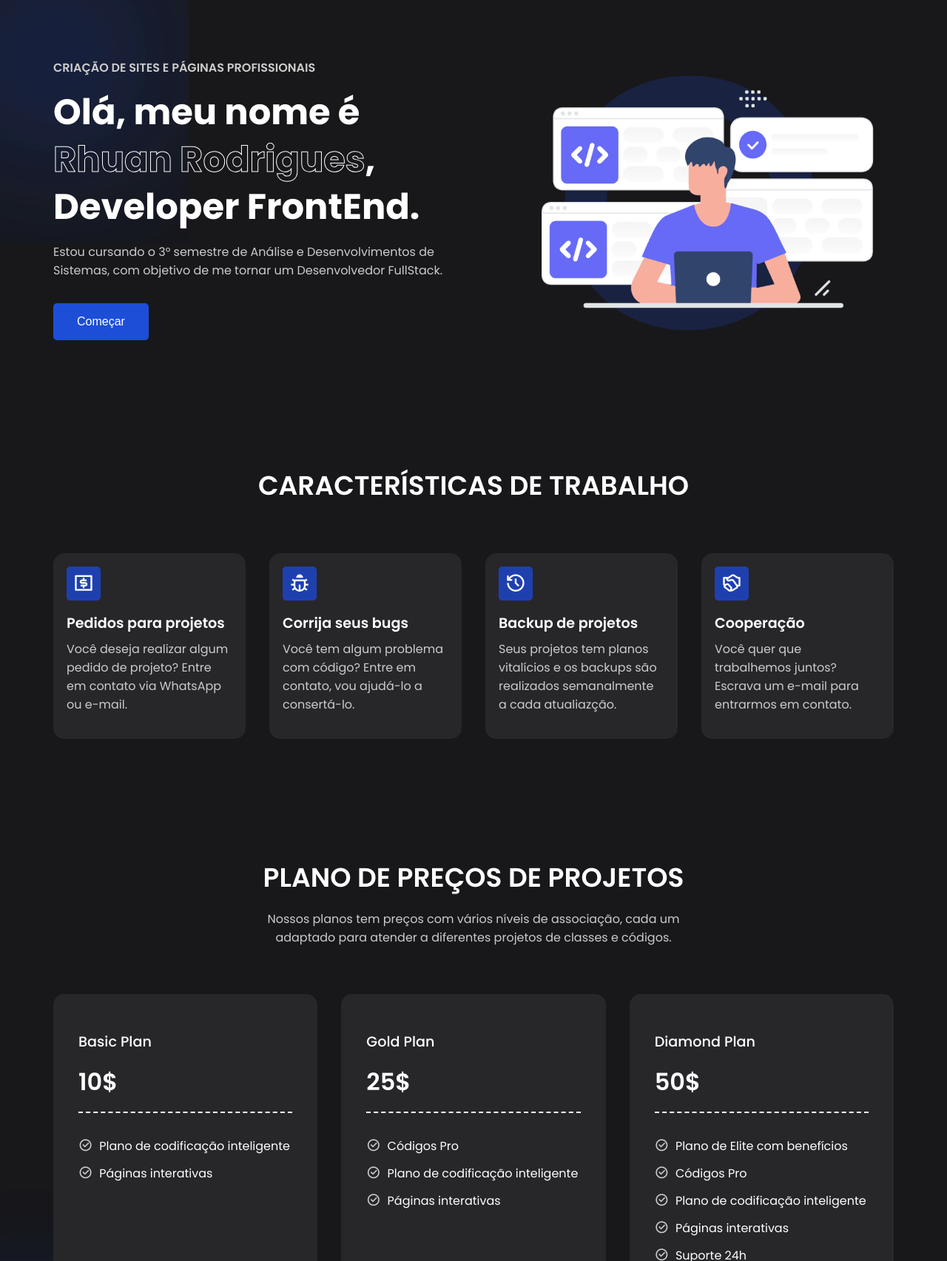
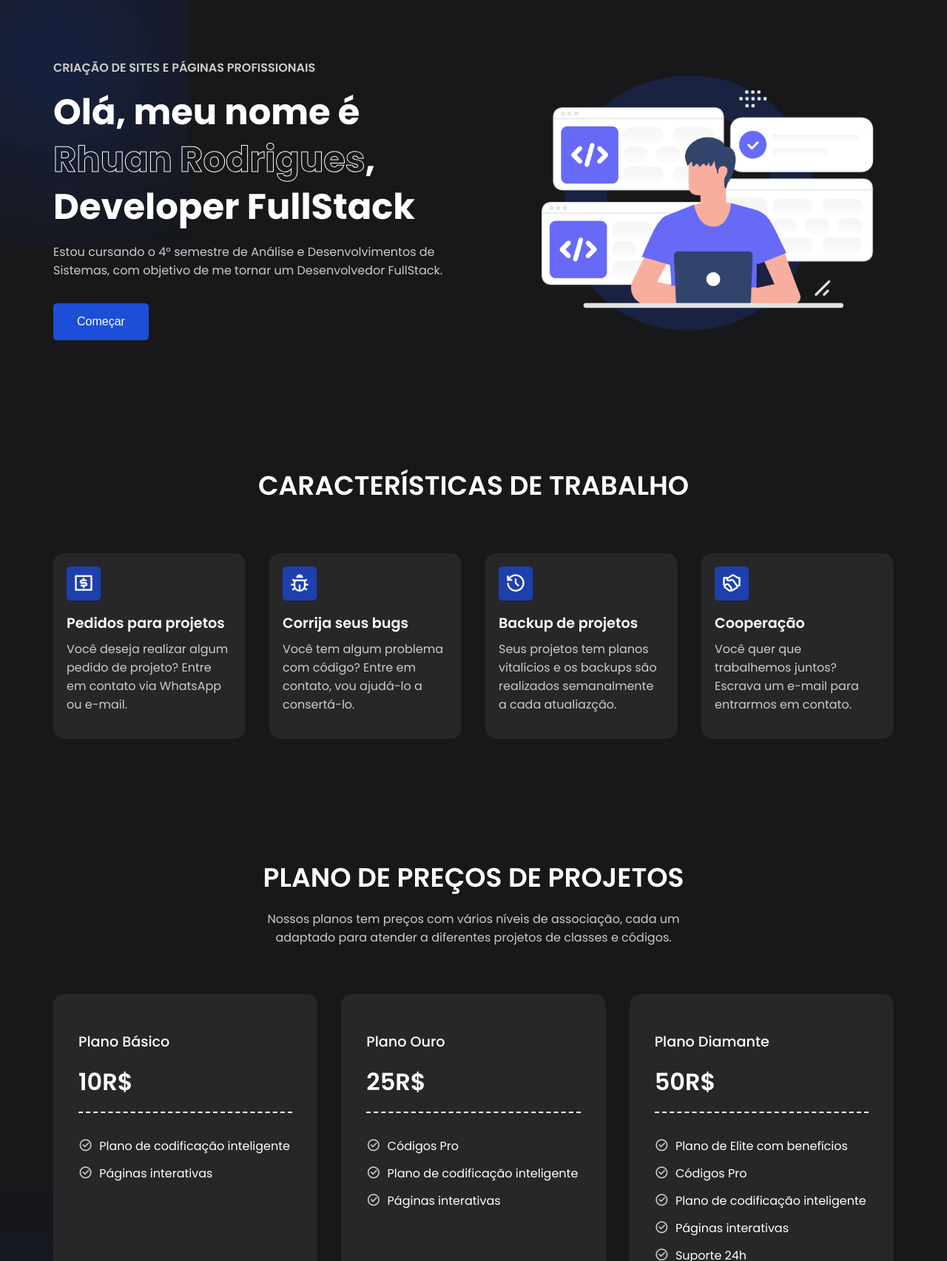
Before and after one commit to RodriguesRhuan10/Portifolio, a plain HTML site: page index.html in a window 1280 px wide. Shown: the part 180-1885 px from the top of the page at 74% size. Drawn offline with nearby package versions, Linux system fonts and the light colour scheme.

Commit message:
refactor(index): Updante in index.html
Atualizei informações do index, retirando o EN para o PTBR.

```diff
--- a/index.html
+++ b/index.html
@@ -33,9 +33,9 @@
             <span class="blur"></span>
             <span class="blur"></span>
             <h4>CRIAÇÃO DE SITES E PÁGINAS PROFISSIONAIS</h4>
-            <H1>Olá, meu nome é <span>Rhuan Rodrigues</span>, Developer FrontEnd.</H1>
+            <H1>Olá, meu nome é <span>Rhuan Rodrigues</span>, Developer FullStack</H1>
             <p>
-                Estou cursando o 3° semestre de Análise e Desenvolvimentos de Sistemas, com objetivo de me tornar um Desenvolvedor FullStack.
+                Estou cursando o 4° semestre de Análise e Desenvolvimentos de Sistemas, com objetivo de me tornar um Desenvolvedor FullStack.
             </p>
             <button class="btn" id="link4">Começar</button>
         </div>
@@ -90,8 +90,8 @@
         <div class="pricing">
             <div class="card">
                 <div class="content">
-                    <h4>Basic Plan</h4>
-                    <h3>10$</h3>
+                    <h4>Plano Básico</h4>
+                    <h3>10R$</h3>
                     <p>
                         <i class="ri-checkbox-circle-line"></i>
                         Plano de codificação inteligente
@@ -109,8 +109,8 @@
             </div>
             <div class="card">
                 <div class="content">
-                    <h4>Gold Plan</h4>
-                    <h3>25$</h3>
+                    <h4>Plano Ouro</h4>
+                    <h3>25R$</h3>
                     <p>
                         <i class="ri-checkbox-circle-line"></i>
                         Códigos Pro
@@ -132,8 +132,8 @@
             </div>
             <div class="card">
                 <div class="content">
-                    <h4>Diamond Plan</h4>
-                    <h3>50$</h3>
+                    <h4>Plano Diamante</h4>
+                    <h3>50R$</h3>
                     <p>
                         <i class="ri-checkbox-circle-line"></i>
                         Plano de Elite com benefícios
@@ -177,9 +177,9 @@
                 Acesse minhas redes sociais:
             </p>
             <div class="socials">
-                <a href="#"><i class="ri-linkedin-line"></i></a>
-                <a href="#"><i class="ri-instagram-line"></i></a>
-                <a href="#"><i class="ri-github-line"></i></a>
+                <a href="https://www.linkedin.com/in/rhuan-rodrigues-25a077216/"><i class="ri-linkedin-line"></i></a>
+                <a href="https://www.instagram.com/rodriguesrhuan10?igsh=MTgxaWE4c3kxNmVwbw%3D%3D&utm_source=qr"><i class="ri-instagram-line"></i></a>
+                <a href="https://github.com/RodriguesRhuan10"><i class="ri-github-line"></i></a>
             </div>
         </div>
         <div class="column">
```
